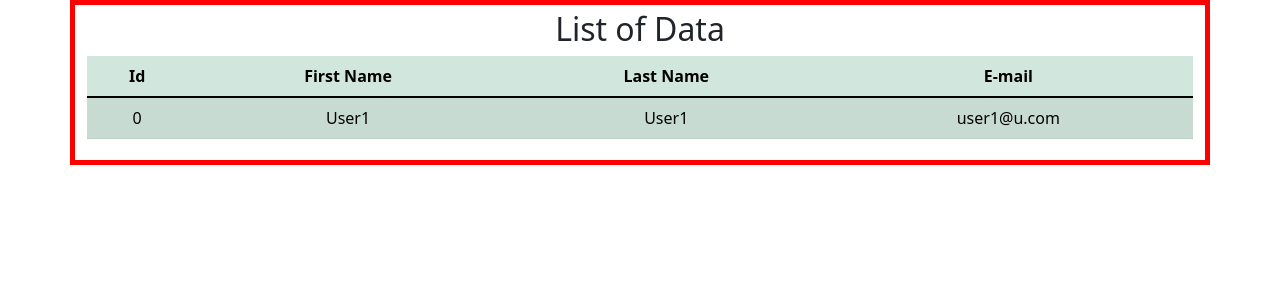
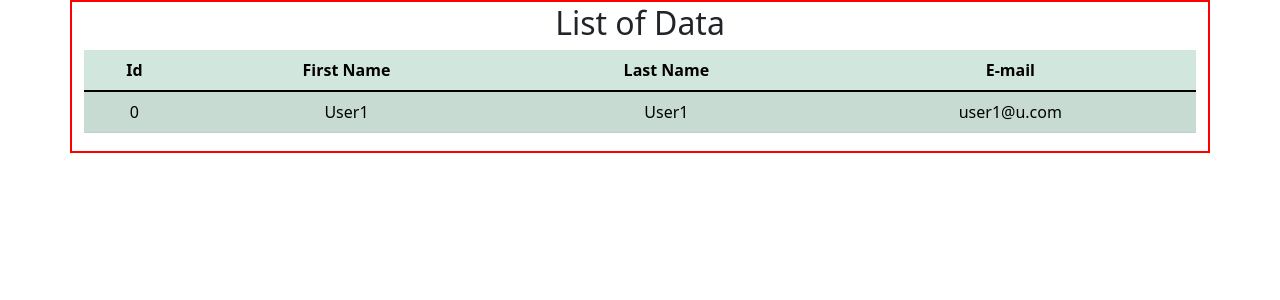
Before and after one commit to gebib/ReactJS-Hooks-FrontEnd, a React (Create React App) app: page / in a window 1280 px wide. Shown: the top 300 px of the page. Built offline with nearby package versions, Linux system fonts and the light colour scheme; no server answers.

Commit message:
Table setup with sample data and isMapped

```diff
--- a/src/app/styles/App.css
+++ b/src/app/styles/App.css
@@ -27,18 +27,18 @@
 }
 
 .container{
-  border: 5px solid red;
-  padding: 5px;
+  border: 2px solid red;
+  padding: 2px;
 }
 
 .row{
-  border: 5px solid green;
-  padding: 5px;
+  border: 2px solid green;
+  padding: 2px;
 }
 
 .col{
-  border: 5px solid blue;
-  padding: 5px;
+  border: 2px solid blue;
+  padding: 2px;
 }
 
 p{
```
